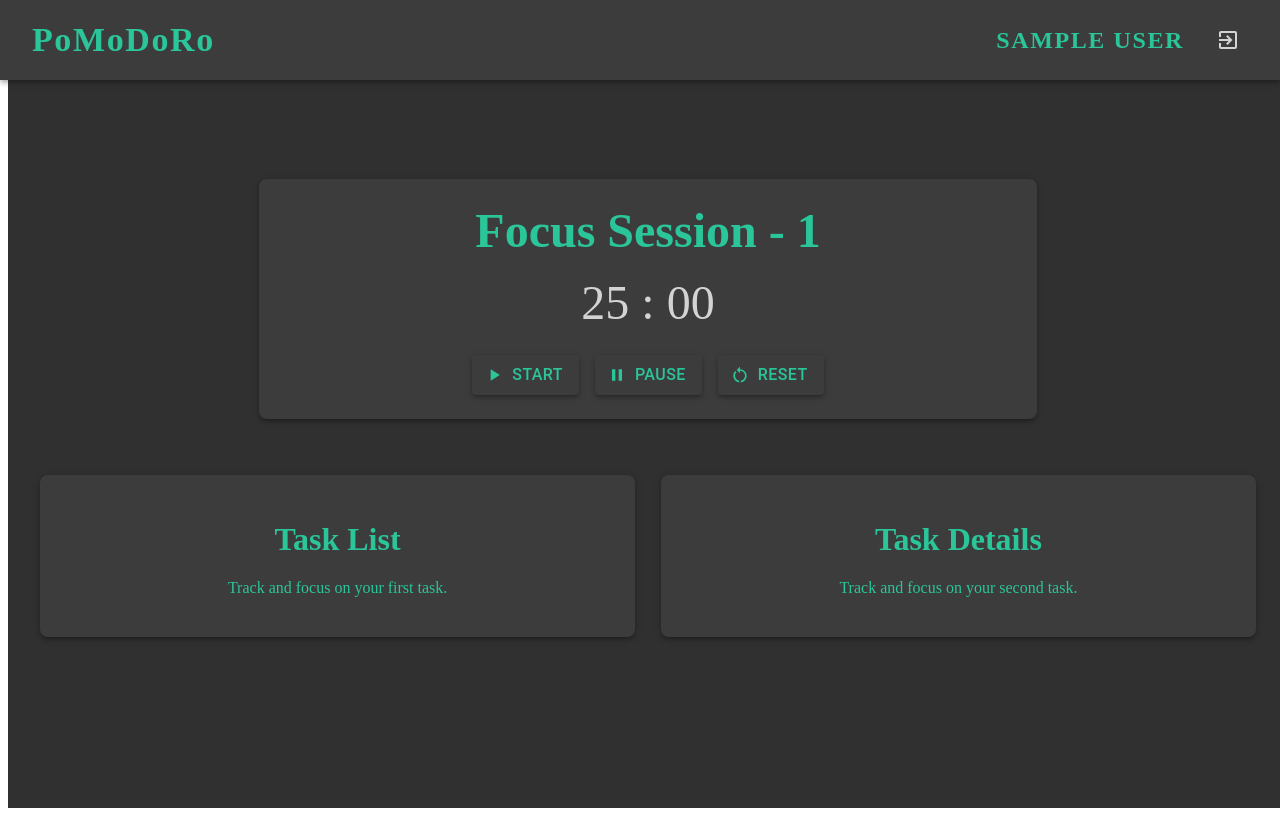
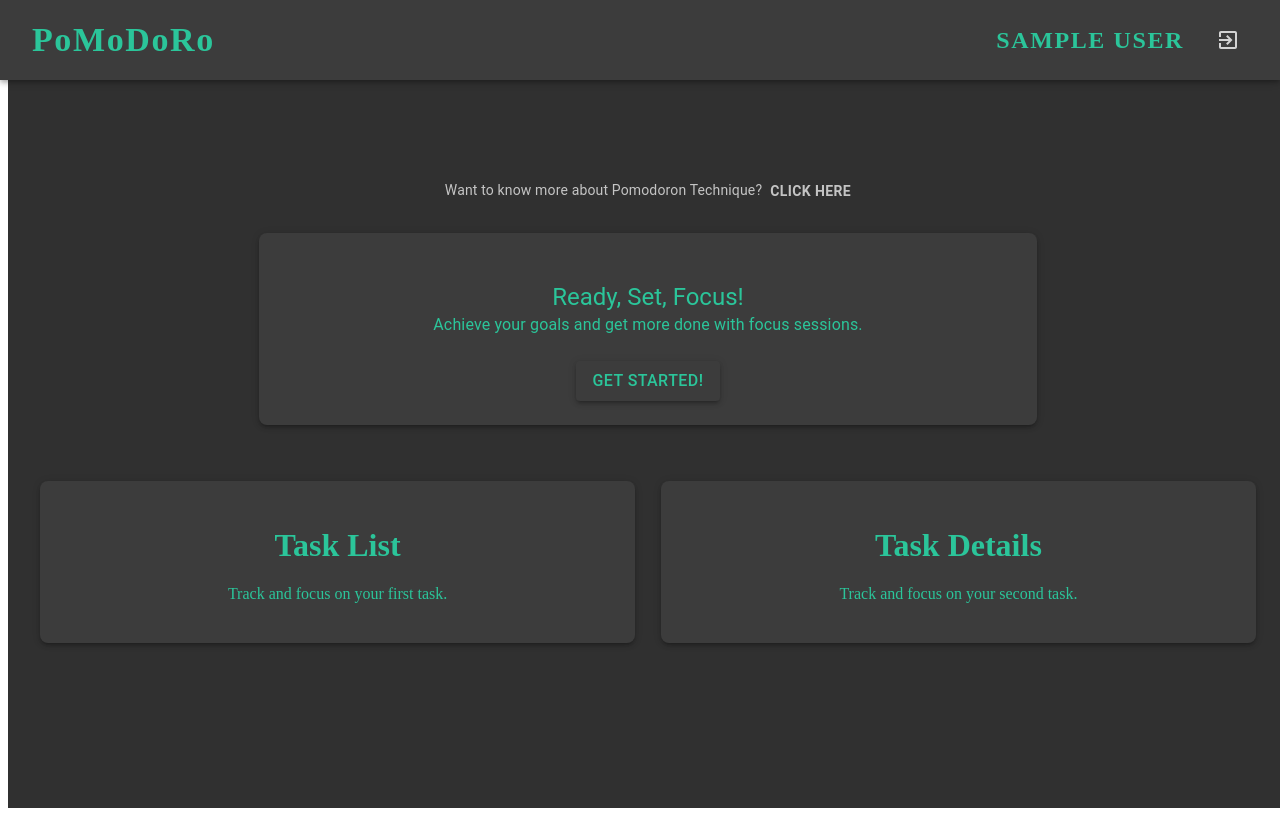
Before and after one commit to Celestial-MohitTayal/Pomodoro_App, a React (Vite) app in the folder frontend/: page /home in a window 1280 px wide. Built offline with nearby package versions, Linux system fonts and the light colour scheme; sample sign-in values are in the browser's storage.

Commit message:
Frontend (Comments between sessions, Technique Details)

```diff
--- /dev/null
+++ b/frontend/src/components/Timer/pomodoro.jsx
@@ -0,0 +1,18 @@
+import React, { useState } from "react";
+import PomodoroTimer from "./pomodoroTimer";
+import PomodoroStart from "./pomodoroStart";
+
+const Pomodoro = () => {
+  const [isStarted, setIsStarted] = useState(false);
+  return (
+    <>
+      {isStarted ? (
+        <PomodoroTimer setIsStarted={setIsStarted} />
+      ) : (
+        <PomodoroStart setIsStarted={setIsStarted} />
+      )}
+    </>
+  );
+};
+
+export default Pomodoro;
--- /dev/null
+++ b/frontend/src/components/Timer/pomodoroDetails.jsx
@@ -0,0 +1,21 @@
+import React from "react";
+import technique from "../../assets/pomodoro-technique.jpg";
+import { Dialog, DialogContent, Box } from "@mui/material";
+
+const PomodoroDetails = ({ openDialog, setOpenDialog }) => {
+  return (
+    <Dialog open={openDialog} onClose={() => setOpenDialog(false)}>
+      <DialogContent>
+        <Box sx={{ width: "100%", height: "100%" }}>
+          <img
+            src={technique}
+            alt="Image"
+            style={{ width: "100%", height: "100%", objectFit: "cover" }}
+          />
+        </Box>
+      </DialogContent>
+    </Dialog>
+  );
+};
+
+export default PomodoroDetails;
--- /dev/null
+++ b/frontend/src/components/Timer/pomodoroStart.jsx
@@ -0,0 +1,34 @@
+import React from "react";
+import { Typography, Button } from "@mui/material";
+
+const PomodoroStart = ({ setIsStarted }) => {
+  const startTimer = () => {
+    setIsStarted(true);
+  };
+
+  return (
+    <>
+      <Typography variant="h5" sx={{ color: "#2BC59A", marginTop: "24px" }}>
+        Ready, Set, Focus!
+      </Typography>
+      <Typography variant="body1" sx={{ color: "#2BC59A" }}>
+        Achieve your goals and get more done with focus sessions.
+      </Typography>
+      <Button
+        variant="contained"
+        color="default"
+        onClick={startTimer}
+        sx={{
+          boxShadow: 3,
+          "&:hover": { boxShadow: 6 },
+          fontSize: "16px",
+          marginTop: "24px",
+        }}
+      >
+        Get Started!
+      </Button>
+    </>
+  );
+};
+
+export default PomodoroStart;
--- a/frontend/src/components/Timer/pomodoroTimer.jsx
+++ b/frontend/src/components/Timer/pomodoroTimer.jsx
@@ -1,25 +1,24 @@
 import React, { useEffect, useState } from "react";
-import { Button, Box, Grid, Typography } from "@mui/material";
+import { Button, Grid, Typography, Snackbar } from "@mui/material";
 import PlayArrowIcon from "@mui/icons-material/PlayArrow";
 import PauseIcon from "@mui/icons-material/Pause";
 import RestartAltIcon from "@mui/icons-material/RestartAlt";
 
-const PomodoroTimer = () => {
+const PomodoroTimer = ({ setIsStarted }) => {
   const [isRunning, setIsRunning] = useState(false);
   const [isBreak, setIsBreak] = useState(false);
   const [count, setCount] = useState(0);
   const [minute, setMinute] = useState(25);
   const [seconds, setSeconds] = useState(0);
+  const [sessionMessage, setSessionMessage] = useState("");
+  const [openSnackbar, setOpenSnackbar] = useState(false);
 
   useEffect(() => {
     if (!isRunning) {
       if (isBreak) {
         if (count === 3) {
-          // Take a long break and come back later for the next session.
-          setIsBreak(false);
           setCount(0);
-          setMinute(5);
-          setSeconds(0);
+          setIsStarted(false);
         } else {
           setCount((prevCount) => prevCount + 1);
           setMinute(5);
@@ -46,26 +45,49 @@ const PomodoroTimer = () => {
 
         if (minute === 0 && seconds === 0) {
           setIsRunning(false);
-          setIsBreak((prevIsBreak) => !prevIsBreak);
+          setOpenSnackbar(true);
+          if (!isBreak) {
+            if (count === 3) {
+              setMinute(0);
+              setSeconds(0);
+              setSessionMessage(
+                "Yayy! You did good! - Now take a long break and comeback later"
+              );
+            } else {
+              setMinute(0);
+              setSeconds(0);
+              setSessionMessage(
+                "Focus session is over! Please take a 5-minute break."
+              );
+            }
+          } else {
+            setMinute(0);
+            setSeconds(0);
+            setSessionMessage("Break session is over! Please start focusing.");
+          }
+          setTimeout(() => {
+            setIsBreak((prevIsBreak) => !prevIsBreak);
+            setOpenSnackbar(false);
+            setSessionMessage("");
+          }, 3000);
         }
-      }, 1000); // Update every second
+      }, 1);
       return () => clearInterval(intervalPom);
     }
-  }, [isRunning, seconds, minute]);
+  }, [isRunning, seconds, minute, isBreak]);
 
-  // Start timer
   const startTimer = () => {
     setIsRunning(true);
+    setSessionMessage("");
   };
 
-  // Pause timer
   const pauseTimer = () => {
     setIsRunning(false);
   };
 
-  // Reset timer
   const resetTimer = () => {
     setIsRunning(false);
+    setSessionMessage("");
     if (isBreak) {
       setMinute(5);
       setSeconds(0);
@@ -89,8 +111,22 @@ const PomodoroTimer = () => {
         variant="h3"
         sx={{ marginBottom: 3, fontFamily: "unset" }}
       >
-        {minute} : {seconds < 10 ? `0${seconds}` : seconds}
+        {minute < 10 ? `0${minute}` : minute} :{" "}
+        {seconds < 10 ? `0${seconds}` : seconds}
       </Typography>
+
+      {sessionMessage && (
+        <Typography
+          variant="body1"
+          sx={{
+            color: "#c4c4c4",
+            fontWeight: "bold",
+            margin: "20px",
+          }}
+        >
+          {sessionMessage}
+        </Typography>
+      )}
 
       <Grid container spacing={2} justifyContent="center">
         <Grid item>
@@ -141,6 +177,14 @@ const PomodoroTimer = () => {
           </Button>
         </Grid>
       </Grid>
+
+      {/* Snackbar Popup for session over message */}
+      <Snackbar
+        open={openSnackbar}
+        autoHideDuration={3000}
+        onClose={() => setOpenSnackbar(false)}
+        message={sessionMessage}
+      />
     </>
   );
 };
--- a/frontend/src/pages/Home.jsx
+++ b/frontend/src/pages/Home.jsx
@@ -1,10 +1,13 @@
 import React, { useEffect } from "react";
 import Navbar from "../components/Navbar";
-import PomodoroTimer from "../components/Timer/pomodoroTimer";
-import { Box } from "@mui/material";
+import Pomodoro from "../components/Timer/pomodoro";
+import { Box, Typography, Button } from "@mui/material";
 import { useNavigate } from "react-router-dom";
+import { useState } from "react";
+import PomodoroDetails from "../components/Timer/pomodoroDetails";
 
 const Home = () => {
+  const [openDialog, setOpenDialog] = useState(false);
   const navigate = useNavigate();
   let token = localStorage.getItem("token");
 
@@ -13,6 +16,10 @@ const Home = () => {
       navigate("/");
     }
   }, []);
+
+  const openDialogBox = () => {
+    setOpenDialog(true);
+  };
 
   return (
     <>
@@ -36,6 +43,21 @@ const Home = () => {
             gap: 3,
           }}
         >
+          <Typography variant="body2" sx={{ color: "#c4c4c4" }}>
+            Want to know more about Pomodoron Technique?
+            <Button
+              onClick={openDialogBox}
+              sx={{
+                color: "#c4c4c4",
+                fontWeight: "bold",
+                paddingLeft: 1,
+                paddingRight: 0,
+                "&:hover": { color: "white" },
+              }}
+            >
+              Click Here
+            </Button>
+          </Typography>
           {/* Timer Section */}
           <Box
             sx={{
@@ -49,7 +71,7 @@ const Home = () => {
               marginBottom: 4,
             }}
           >
-            <PomodoroTimer />
+            <Pomodoro />
           </Box>
 
           {/* Task Sections */}
@@ -95,6 +117,11 @@ const Home = () => {
             </Box>
           </Box>
         </Box>
+
+        <PomodoroDetails
+          openDialog={openDialog}
+          setOpenDialog={setOpenDialog}
+        />
       </div>
     </>
   );
```
Also changed, not shown: frontend/src/assets/pomodoro-technique.jpg (added), 1 other file (tests, documents, lock files or other folders).
